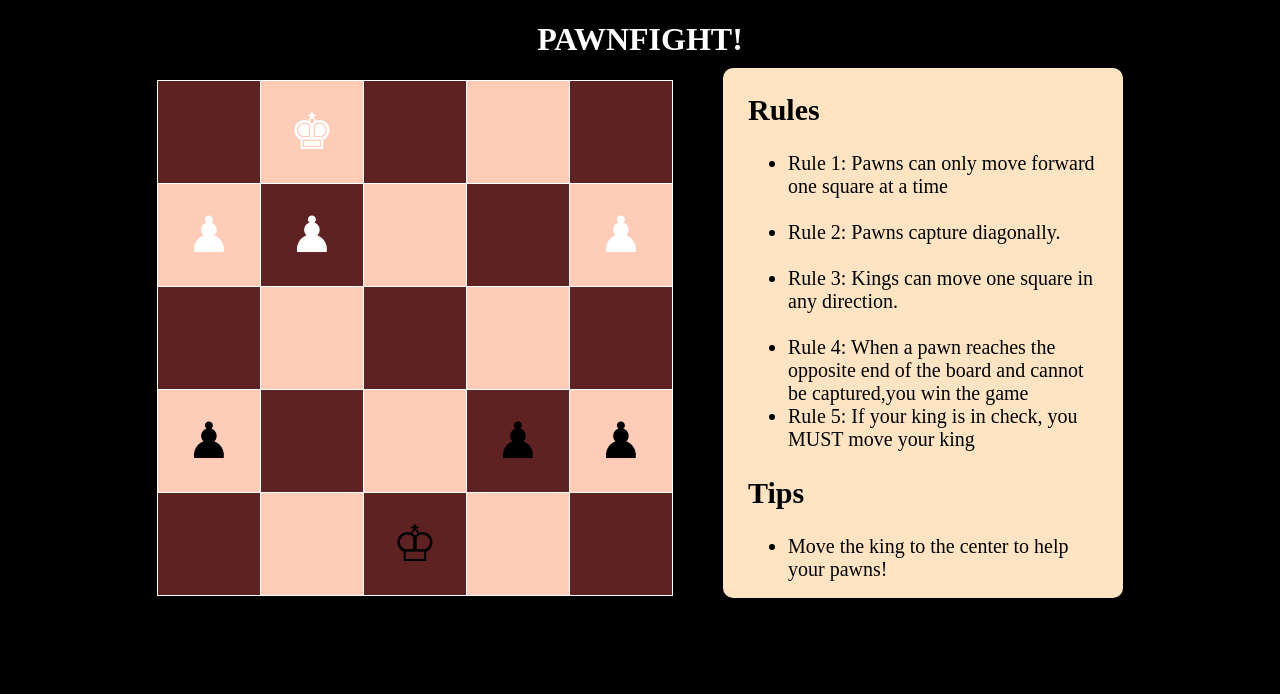
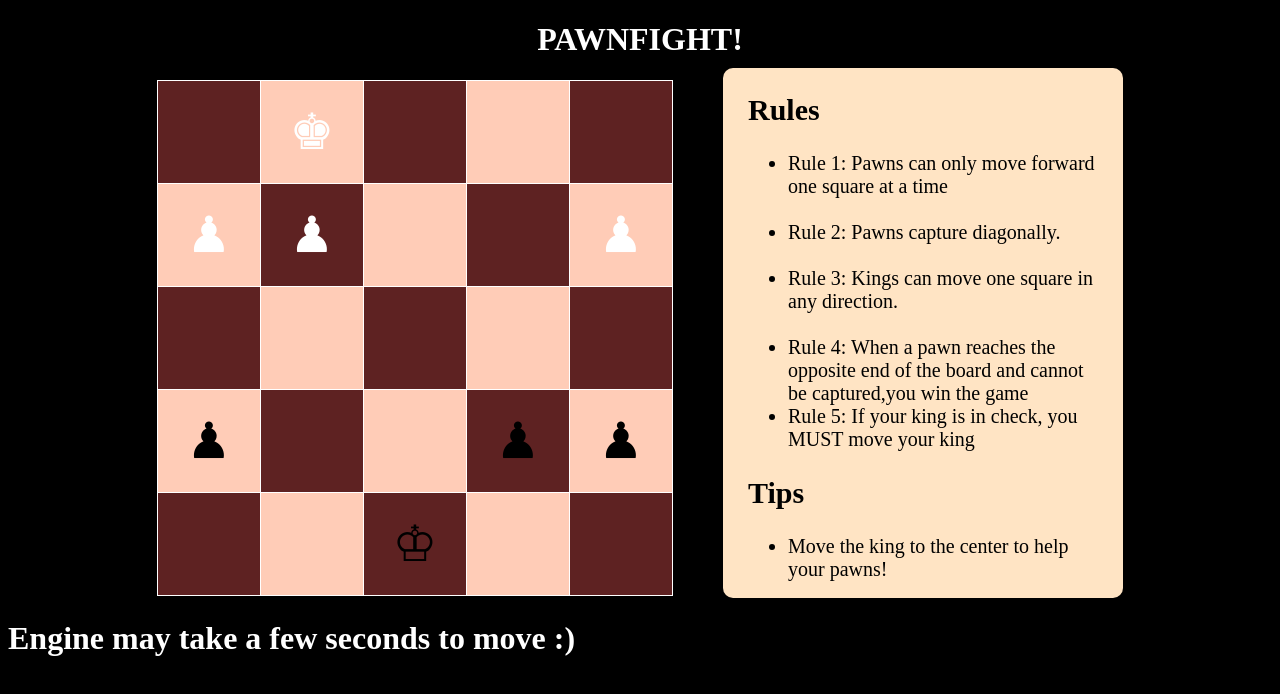
Before and after one commit to KazeySan/Pawnfight, a plain HTML site: page index.html in a window 1280 px wide. Drawn offline with Linux system fonts and the light colour scheme; a script that the page names is missing.

Commit message:
Fix color code for disclaimer text

```diff
--- a/style.css
+++ b/style.css
@@ -80,5 +80,5 @@ td:hover {
 
 .disclaimer{
     width: 100%;
-    color: FFFFFF;
+    color: white;
 }
```
